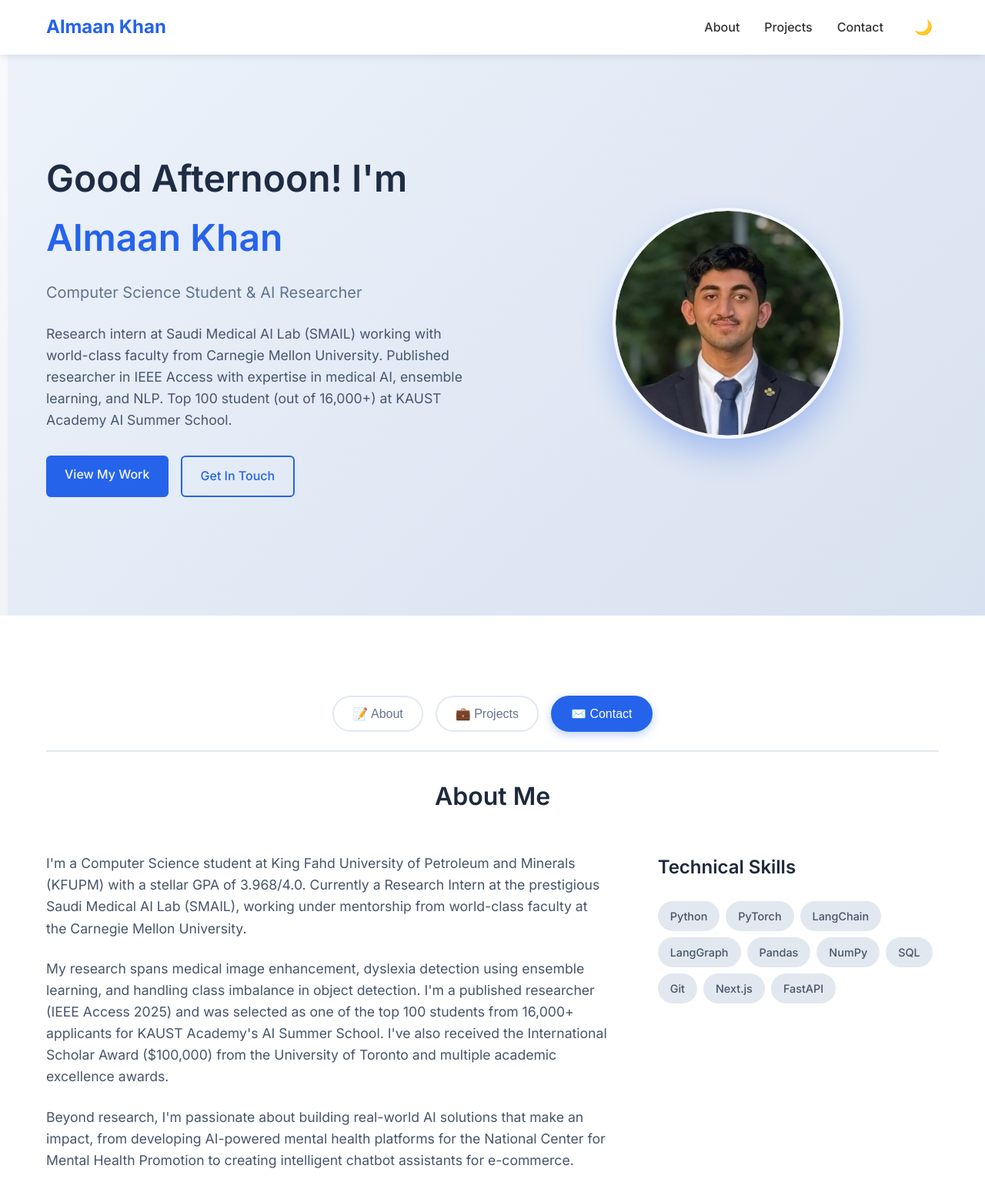
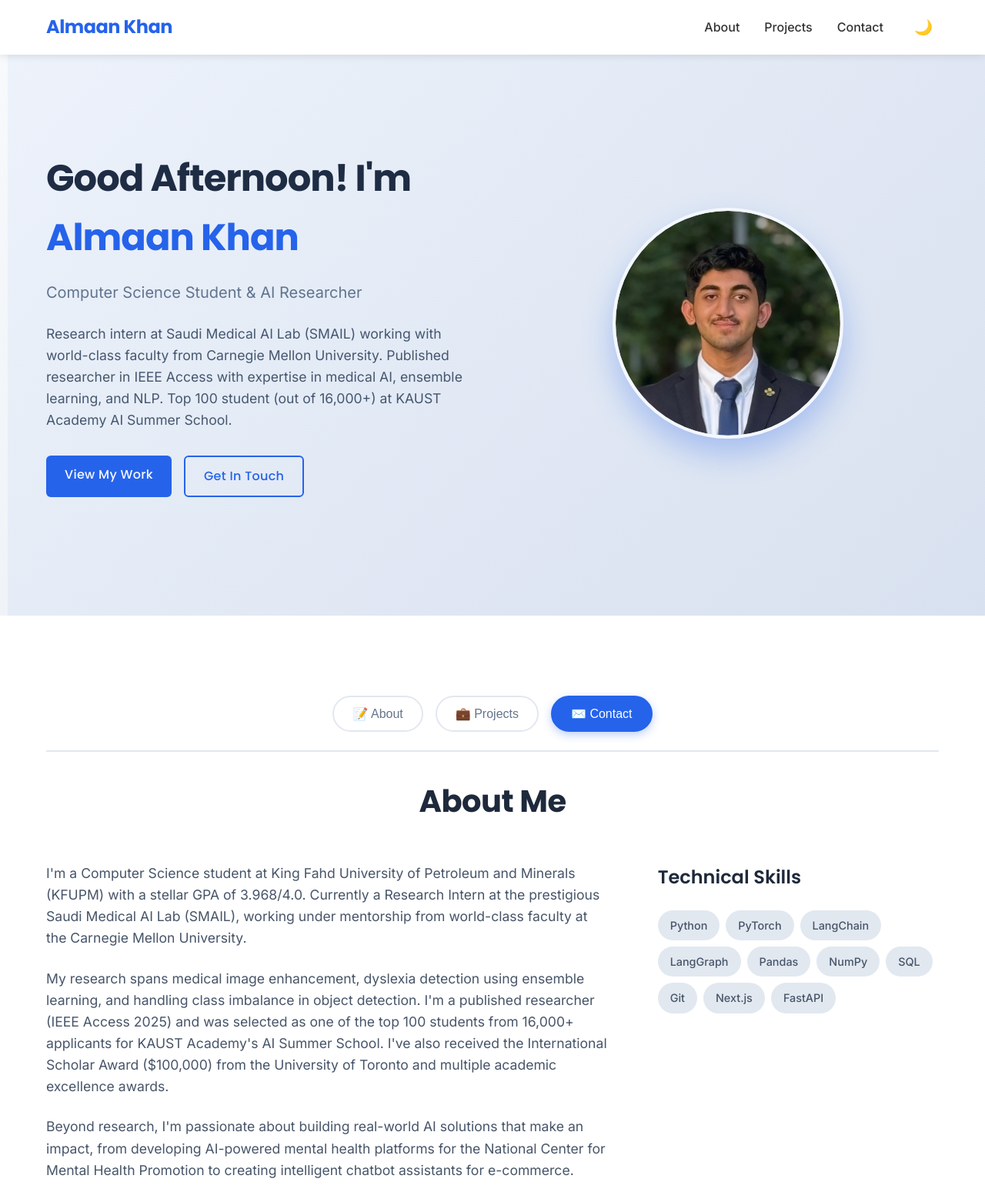
Before and after one commit to A1maan/assignment-2, a plain HTML site: page index.html in a window 1280 px wide. Shown: the top 1562 px of the page at 77% size. Drawn offline with Linux system fonts and the light colour scheme; no server answers.

Commit message:
Update fonts

```diff
--- a/css/styles.css
+++ b/css/styles.css
@@ -11,7 +11,7 @@ html {
 }
 
 body {
-    font-family: 'Inter', Arial, sans-serif;
+    font-family: 'Inter', -apple-system, BlinkMacSystemFont, 'Segoe UI', sans-serif;
     line-height: 1.6;
     color: #333;
     background-color: #ffffff;
@@ -27,6 +27,7 @@ body {
 
 /* fonts and stuff */
 h1, h2, h3 {
+    font-family: 'Poppins', -apple-system, BlinkMacSystemFont, 'Segoe UI', sans-serif;
     font-weight: 600;
     margin-bottom: 1rem;
 }
@@ -72,6 +73,8 @@ p {
     font-weight: 700;
     color: #2563eb;
     text-decoration: none;
+    font-family: 'Poppins', -apple-system, BlinkMacSystemFont, 'Segoe UI', sans-serif;
+    letter-spacing: -0.5px;
 }
 
 .nav-menu {
@@ -144,6 +147,9 @@ p {
     font-size: 3rem;
     margin-bottom: 1rem;
     color: #1e293b;
+    font-family: 'Poppins', -apple-system, BlinkMacSystemFont, 'Segoe UI', sans-serif;
+    font-weight: 700;
+    letter-spacing: -1px;
 }
 
 .highlight {
@@ -176,6 +182,8 @@ p {
     border: none;
     cursor: pointer;
     display: inline-block;
+    font-family: 'Poppins', -apple-system, BlinkMacSystemFont, 'Segoe UI', sans-serif;
+    letter-spacing: 0.3px;
 }
 
 .btn-primary {
@@ -245,6 +253,10 @@ p {
     text-align: center;
     margin-bottom: 3rem;
     color: #1e293b;
+    font-family: 'Poppins', -apple-system, BlinkMacSystemFont, 'Segoe UI', sans-serif;
+    font-size: 2.5rem;
+    font-weight: 700;
+    letter-spacing: -0.5px;
 }
 
 .about-content {
@@ -466,6 +478,7 @@ p {
     margin: 0 0 0.25rem 0;
     font-weight: 600;
     line-height: 1.3;
+    font-family: 'Poppins', -apple-system, BlinkMacSystemFont, 'Segoe UI', sans-serif;
 }
 
 .project-description {
@@ -552,6 +565,7 @@ p {
     margin-bottom: 0.5rem;
     font-weight: 500;
     color: #374151;
+    font-family: 'Poppins', -apple-system, BlinkMacSystemFont, 'Segoe UI', sans-serif;
 }
 
 .form-group input,
--- a/index.html
+++ b/index.html
@@ -7,7 +7,7 @@
     <link rel="stylesheet" href="css/styles.css">
     <link rel="preconnect" href="https://fonts.googleapis.com">
     <link rel="preconnect" href="https://fonts.gstatic.com" crossorigin>
-    <link href="https://fonts.googleapis.com/css2?family=Inter:wght@300;400;500;600;700&display=swap" rel="stylesheet">
+    <link href="https://fonts.googleapis.com/css2?family=Poppins:wght@300;400;500;600;700;800&family=Inter:wght@300;400;500;600;700&family=Fira+Code:wght@400;500;700&display=swap" rel="stylesheet">
 </head>
 <body>
     <!-- Navigation -->
```
